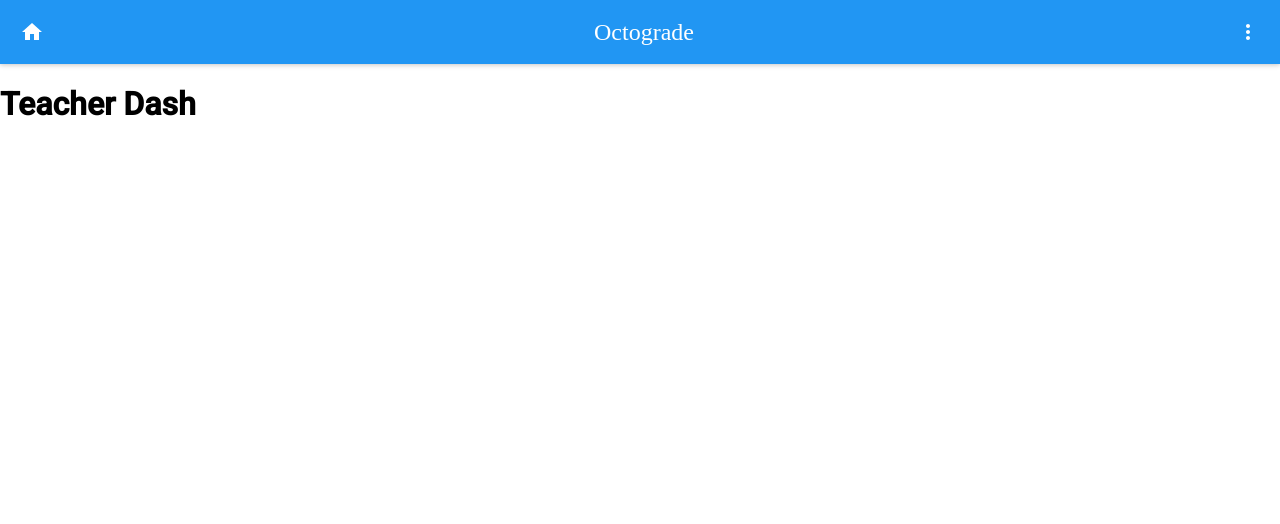
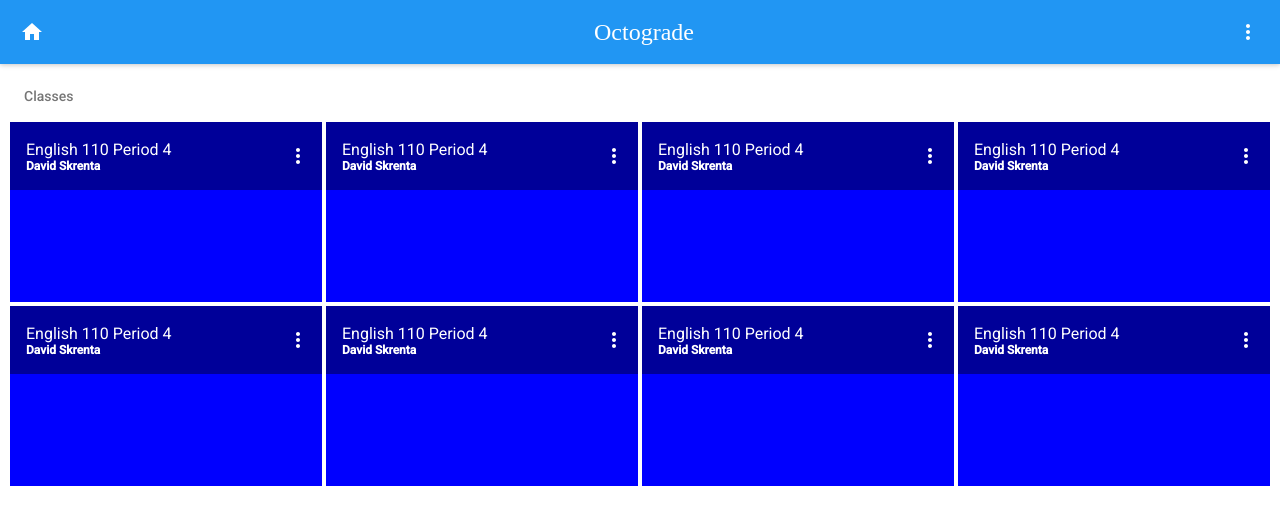
Before and after one commit to BDesBrisay/octograde-components, a React (Create React App) app: page / in a window 1280 px wide. Shown: the top 524 px of the page. Built offline with nearby package versions, Linux system fonts and the light colour scheme; what react-tap-event-plugin would draw is missing.

Commit message:
student dash

```diff
--- a/src/Dash.js
+++ b/src/Dash.js
@@ -3,7 +3,7 @@ import React from 'react';
 import TeacherDash from './TeacherDash';
 import StudentDash from './StudentDash';
 
-const accountType = 0;
+const accountType = 1;
 
 const Dash = () => {
   return accountType === 0 ? <TeacherDash /> : <StudentDash />
--- a/src/StudentDash.js
+++ b/src/StudentDash.js
@@ -1,7 +1,83 @@
 import React from 'react';
 
+import {GridList, GridTile} from 'material-ui/GridList';
+import IconButton from 'material-ui/IconButton';
+import Subheader from 'material-ui/Subheader';
+import MoreVert from 'material-ui/svg-icons/navigation/more-vert';
+
+const classes = [
+  {
+    id: 1,
+    title: 'English 110 Period 4',
+    description: 'A regular college level english class',
+    teacher: 'David Skrenta',
+    avatar: 'some url'
+  },
+  {
+    id: 2,
+    title: 'English 110 Period 4',
+    description: 'A regular college level english class',
+    teacher: 'David Skrenta',
+    avatar: 'some url'
+  },
+  {
+    id: 3,
+    title: 'English 110 Period 4',
+    description: 'A regular college level english class',
+    teacher: 'David Skrenta',
+    avatar: 'some url'
+  },
+  {
+    id: 4,
+    title: 'English 110 Period 4',
+    description: 'A regular college level english class',
+    teacher: 'David Skrenta',
+    avatar: 'some url'
+  },
+  {
+    id: 5,
+    title: 'English 110 Period 4',
+    description: 'A regular college level english class',
+    teacher: 'David Skrenta',
+    avatar: 'some url'
+  },
+  {
+    id: 6,
+    title: 'English 110 Period 4',
+    description: 'A regular college level english class',
+    teacher: 'David Skrenta',
+    avatar: 'some url'
+  },
+  {
+    id: 7,
+    title: 'English 110 Period 4',
+    description: 'A regular college level english class',
+    teacher: 'David Skrenta',
+    avatar: 'some url'
+  },
+  {
+    id: 8,
+    title: 'English 110 Period 4',
+    description: 'A regular college level english class',
+    teacher: 'David Skrenta',
+    avatar: 'some url'
+  }
+];
+
 const StudentDash = () => (
-  <h1>Student Dash</h1>
+  <GridList style={{padding: 10}} cols={4}>
+   <Subheader>Classes</Subheader>
+    {classes.map(classObj => (
+      <GridTile
+        titlePosition={'top'}
+        key={classObj.id}
+        title={classObj.title}
+        subtitle={<span><b>{classObj.teacher}</b></span>}
+        actionIcon={<IconButton><MoreVert color="white" /></IconButton>}
+        style={{backgroundColor: 'blue'}}
+      / >
+    ))}
+  </GridList>
 );
 
 export default StudentDash
```
